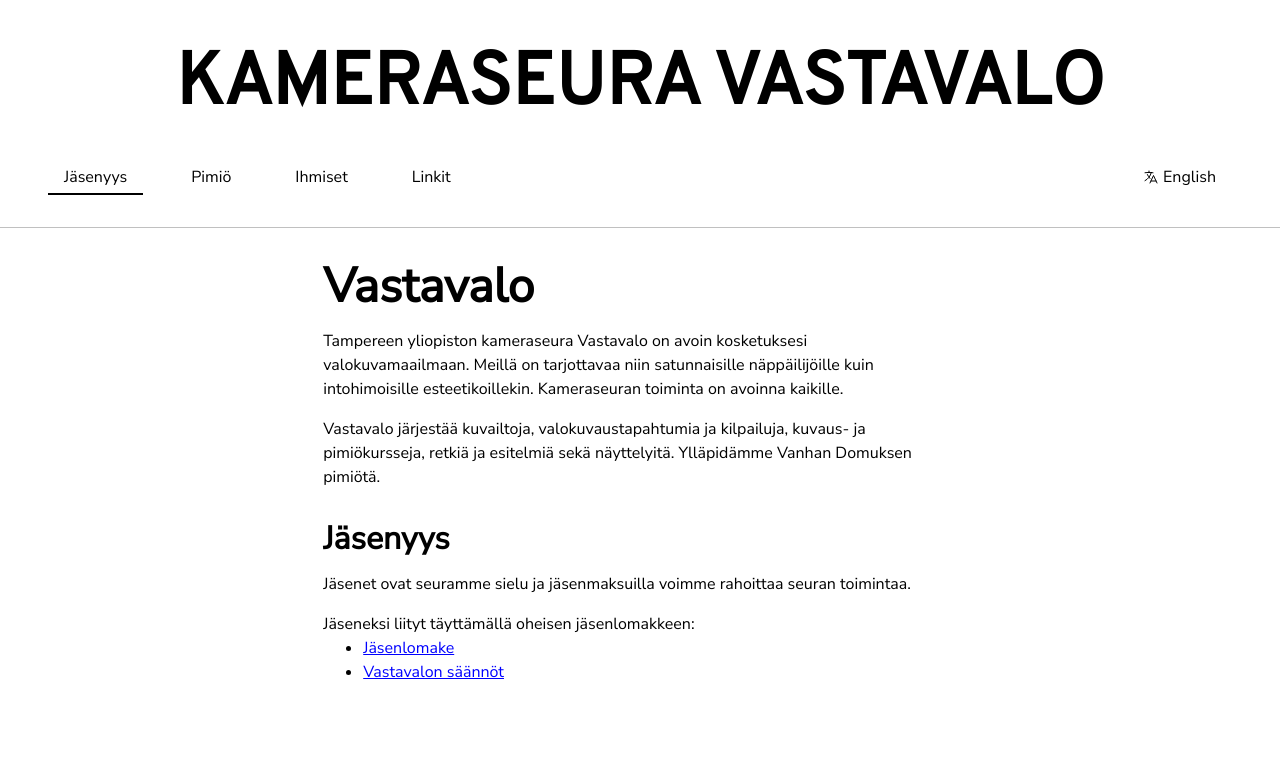
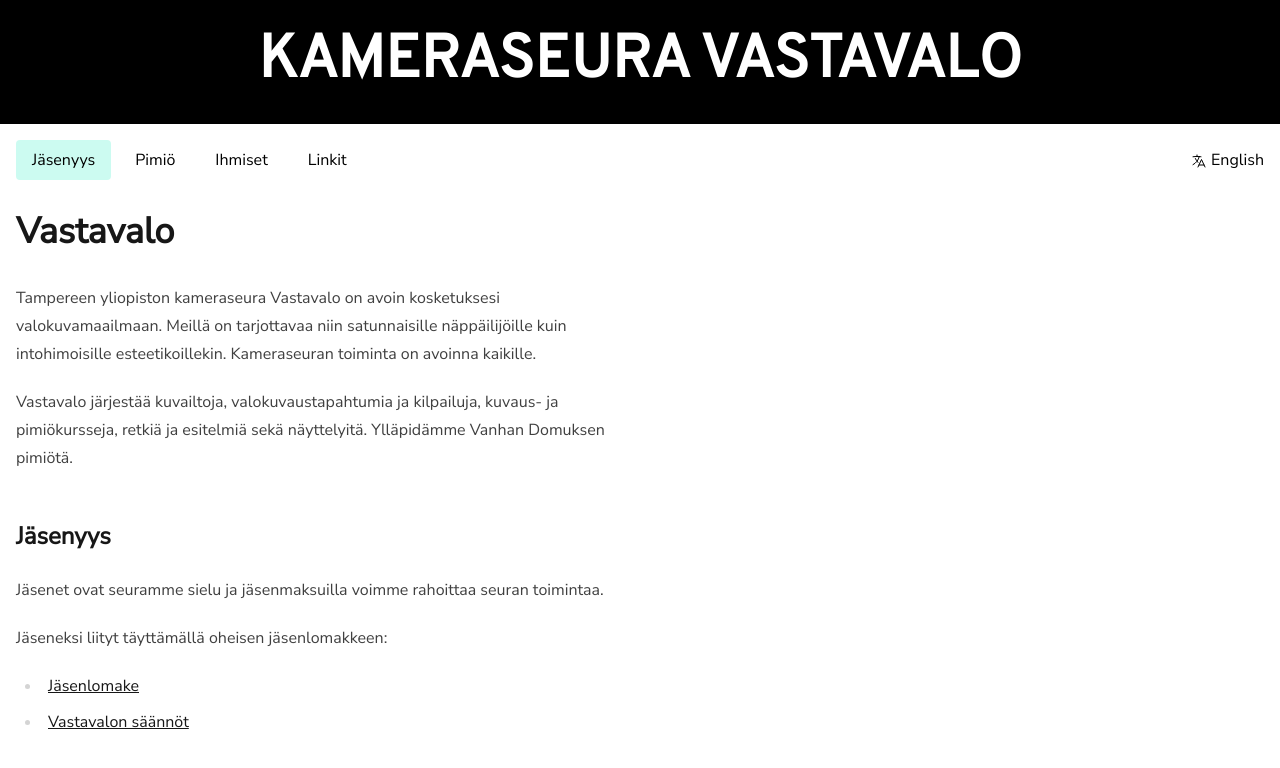
Before and after one commit to vastavalo/vastavalo-website, an Astro site: page / in a window 1280 px wide. Built offline with nearby package versions, Linux system fonts and the light colour scheme; Astro itself is replaced by a stand-in of ours.

Commit message:
Overhaul styles with Tailwind

```diff
--- a/astro.config.mjs
+++ b/astro.config.mjs
@@ -1,5 +1,7 @@
 import { defineConfig } from "astro/config";
+import tailwind from "@astrojs/tailwind";
 
 export default defineConfig({
   site: "https://kameraseuravastavalo.fi",
+  integrations: [tailwind()],
 });
--- a/src/components/Logo.astro
+++ b/src/components/Logo.astro
@@ -5,22 +5,8 @@ const lang = getLanguageFromUrl(Astro.url);
 const t = translations[lang];
 ---
 
-<style>
-  .logo-container {
-    container-type: inline-size;
-  }
-
-  .logo {
-    text-align: center;
-    font-family: "Overpass", sans-serif;
-    font-weight: 700;
-    font-size: max(6cqi, 2rem);
-    text-transform: uppercase;
-  }
-</style>
-
-<div class="logo-container">
-  <div class="logo">
-    {t.vastavalo}
-  </div>
+<div
+  class="bg-black p-6 text-center font-title text-4xl font-bold uppercase text-white lg:p-8 lg:text-6xl"
+>
+  {t.vastavalo}
 </div>
--- a/src/components/Navigation.astro
+++ b/src/components/Navigation.astro
@@ -1,4 +1,5 @@
 ---
+import { imageConfig } from "astro:assets";
 import {
   translations,
   type Language,
@@ -42,64 +43,30 @@ const langSwitcher = {
 const isActive = (href: string) => href === Astro.url.pathname;
 ---
 
-<style>
-  nav {
-    display: flex;
-    flex-direction: column;
-    align-items: center;
-    gap: 1rem;
-    padding: 1rem;
-  }
-
-  nav a {
-    display: flex;
-    align-items: center;
-    gap: 0.25rem;
-    padding: 0.5rem 1rem 0.25rem;
-    color: var(--nav-color);
-    text-decoration: none;
-    white-space: nowrap;
-    border-bottom: 2px solid transparent;
-  }
-
-  nav a.active {
-    border-bottom-color: var(--nav-color);
-  }
-
-  .icon {
-    display: inline-block;
-    width: 1rem;
-    height: 1rem;
-  }
-
-  @media screen and (min-width: 720px) {
-    nav {
-      flex-direction: row;
-      gap: 2rem;
-    }
-
-    nav a:last-of-type {
-      margin-left: auto;
-    }
-  }
-</style>
-
-<nav>
+<nav
+  class="container mx-auto flex flex-row flex-wrap items-center gap-2 whitespace-nowrap p-4 text-black dark:text-white"
+>
   {
     createPageLinks(lang).map((link) => (
-      <a href={link.href} class:list={[{ active: isActive(link.href) }]}>
+      <a
+        href={link.href}
+        class:list={[
+          "rounded px-4 py-2",
+          { "bg-teal-100 dark:bg-teal-900": isActive(link.href) },
+        ]}
+      >
         {link.text}
       </a>
     ))
   }
-  <a href={langSwitcher[lang].href}>
+  <a href={langSwitcher[lang].href} class="sm:ml-auto">
     <svg
       xmlns="http://www.w3.org/2000/svg"
       fill="none"
       viewBox="0 0 24 24"
       stroke-width="1.5"
       stroke="currentColor"
-      class="icon"
+      class="inline-block h-4 w-4"
     >
       <path
         stroke-linecap="round"
--- a/src/layouts/PageLayout.astro
+++ b/src/layouts/PageLayout.astro
@@ -1,12 +1,11 @@
 ---
 import "@fontsource/nunito-sans";
 import "@fontsource/overpass";
-import "styles/global.css";
 
 import type { MarkdownLayoutProps } from "astro";
 import Logo from "components/Logo.astro";
 import Navigation from "components/Navigation.astro";
-import { getLanguageFromUrl, translations } from "lib/i18n";
+import RootLayout from "layouts/RootLayout.astro";
 
 type Props = MarkdownLayoutProps<{
   title: string;
@@ -15,47 +14,17 @@ type Props = MarkdownLayoutProps<{
 const {
   frontmatter: { title },
 } = Astro.props;
-
-const lang = getLanguageFromUrl(Astro.url);
-const t = translations[lang];
 ---
 
-<style>
-  header {
-    padding: 2rem 2rem 1rem;
-    border-bottom: 1px solid var(--border-color);
-  }
-
-  main {
-    padding: 2rem;
-  }
-
-  article {
-    max-inline-size: 66ch;
-    margin-inline: auto;
-  }
-</style>
-
-<html lang={lang}>
-  <head>
-    <meta charset="UTF-8" />
-    <meta name="viewport" content="width=device-width, initial-scale=1" />
-    <link rel="apple-touch-icon" sizes="180x180" href="/apple-touch-icon.png" />
-    <link rel="icon" type="image/png" sizes="32x32" href="/favicon-32x32.png" />
-    <link rel="icon" type="image/png" sizes="16x16" href="/favicon-16x16.png" />
-    <meta name="generator" content={Astro.generator} />
-    <title>{title} — {t.vastavalo}</title>
-  </head>
-  <body>
+<RootLayout title={title}>
   <header>
     <Logo />
     <Navigation />
   </header>
-    <main>
-      <article>
+  <main class="container mx-auto p-4">
+    <article class="prose prose-neutral dark:prose-invert">
       <slot />
     </article>
   </main>
   <footer></footer>
-  </body>
-</html>
+</RootLayout>
--- /dev/null
+++ b/src/layouts/RootLayout.astro
@@ -0,0 +1,29 @@
+---
+import "@fontsource/nunito-sans";
+import "@fontsource/overpass";
+import { getLanguageFromUrl, translations } from "lib/i18n";
+
+type Props = {
+  title: string;
+};
+
+const { title } = Astro.props;
+
+const lang = getLanguageFromUrl(Astro.url);
+const t = translations[lang];
+---
+
+<html lang={lang}>
+  <head>
+    <meta charset="UTF-8" />
+    <meta name="viewport" content="width=device-width, initial-scale=1" />
+    <link rel="apple-touch-icon" sizes="180x180" href="/apple-touch-icon.png" />
+    <link rel="icon" type="image/png" sizes="32x32" href="/favicon-32x32.png" />
+    <link rel="icon" type="image/png" sizes="16x16" href="/favicon-16x16.png" />
+    <meta name="generator" content={Astro.generator} />
+    <title>{title} — {t.vastavalo}</title>
+  </head>
+  <body class="bg-white dark:bg-neutral-900">
+    <slot />
+  </body>
+</html>
--- /dev/null
+++ b/tailwind.config.mjs
@@ -0,0 +1,16 @@
+import defaultTheme from "tailwindcss/defaultTheme";
+import typography from "@tailwindcss/typography";
+
+/** @type {import('tailwindcss').Config} */
+export default {
+  content: ["./src/**/*.{astro,html,js,jsx,md,mdx,svelte,ts,tsx,vue}"],
+  plugins: [typography],
+  theme: {
+    extend: {
+      fontFamily: {
+        title: ["Overpass", ...defaultTheme.fontFamily.sans],
+        sans: ["Nunito Sans", ...defaultTheme.fontFamily.sans],
+      },
+    },
+  },
+};
```
Also changed, not shown: package.json (+7 -3 lines), prettier.config.mjs (added, +12 -0 lines), 2 other files. Lines whose indentation alone changed are shown as unchanged.
